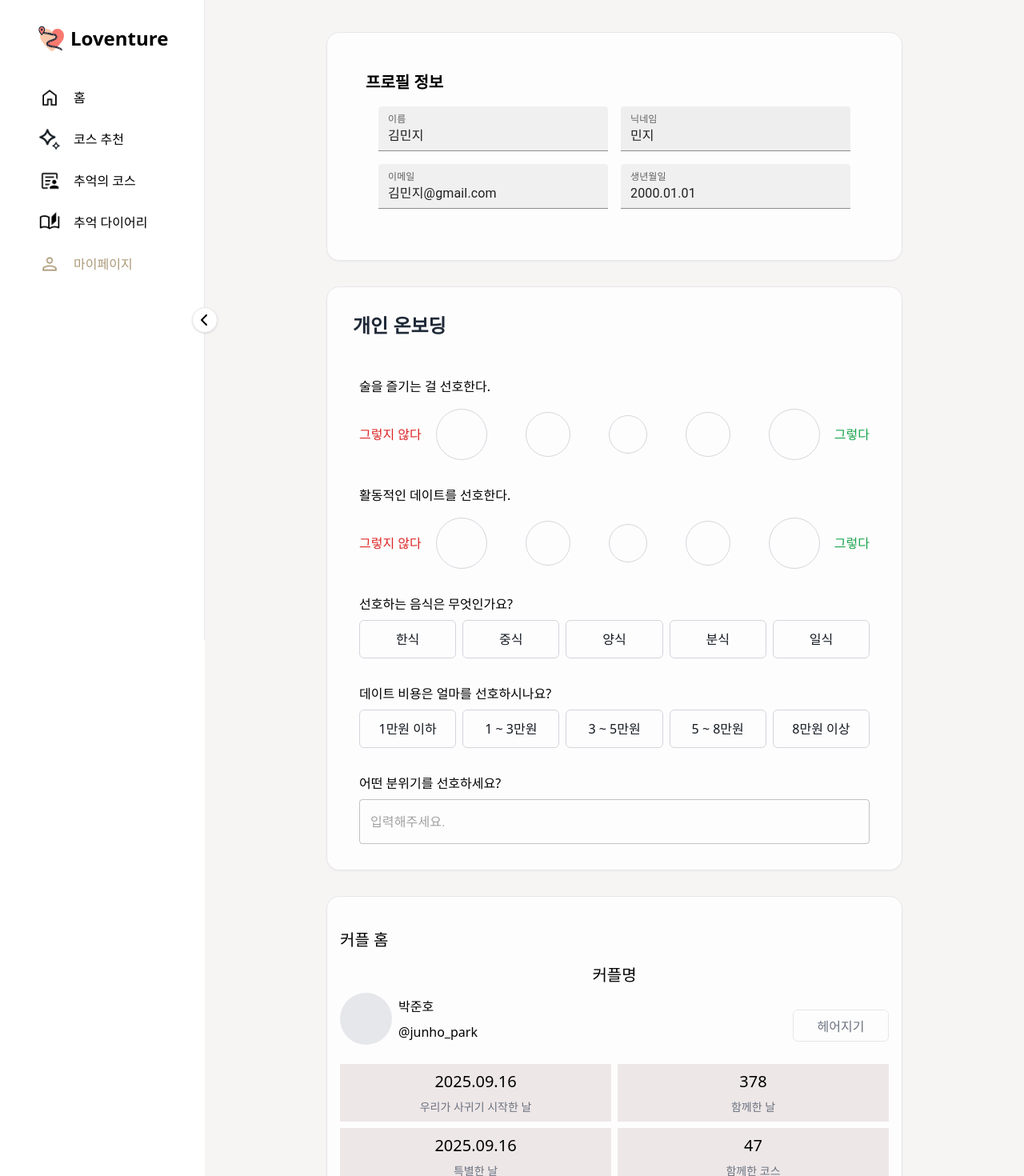
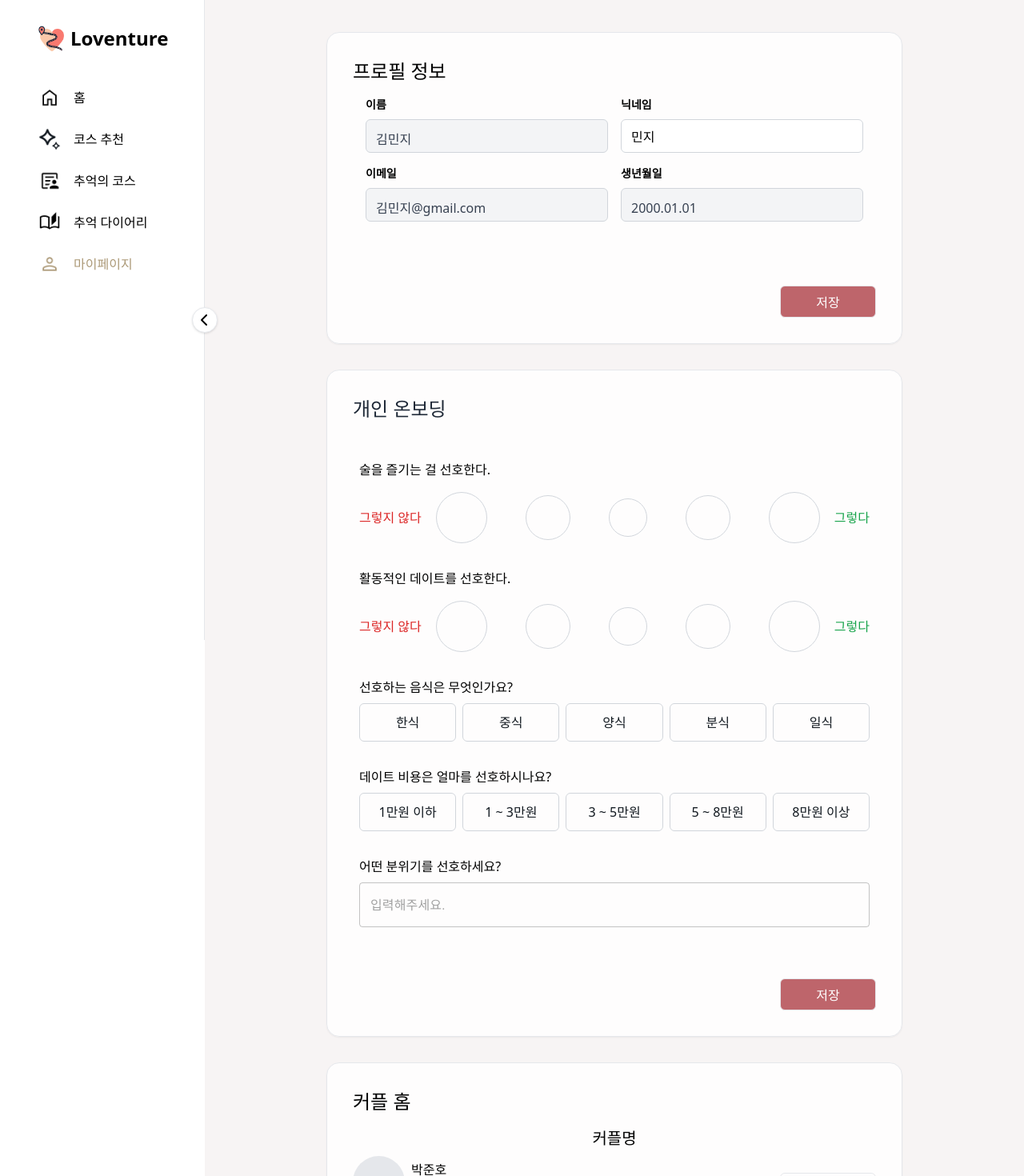
Before and after one commit to PitterPetter/PitterPetter_FE, a React (Vite) app: page /mypage in a window 1280 px wide. Shown: the top 1470 px of the page at 80% size. Built offline with nearby package versions, Linux system fonts and the light colour scheme; no server answers.

Commit message:
style: apply profile component design in Mypage - PIT-401

```diff
--- a/src/features/mypage/components/CoupleHome.tsx
+++ b/src/features/mypage/components/CoupleHome.tsx
@@ -1,7 +1,7 @@
 export const CoupleHome = () => {
   return (
-    <div className="h-full w-full p-4">
-      <h1 className="text-xl py-0 mb-4">커플 홈</h1>
+    <div className="h-full w-full p-8 py-2">
+      <h1 className="text-2xl py-0 mb-4">커플 홈</h1>
       <div className="flex flex-col gap-2">
         <div className="flex justify-center items-center w-full text-xl">
           커플명
--- a/src/features/mypage/components/Profile.tsx
+++ b/src/features/mypage/components/Profile.tsx
@@ -1,42 +1,40 @@
 import { useState } from "react";
-import { Button } from "@mui/material";
-import { TextField } from '@mui/material';
-
 
 export const Profile = () => {
   const [name, setName] = useState('민지');
   return (
-      <div className="flex flex-col gap-4 p-4 pt-0">
+      <div className="flex flex-col gap-4 p-0 pt-0">
         {/* 프로필 정보 */}
         <div className="pb-4">
-          <h1 className="text-xl font-bold py-4">프로필 정보</h1>
+          <h1 className="text-2xl pb-4">프로필 정보</h1>
           <div className="grid grid-cols-2 grid-rows-2 gap-4 px-4">
             <div className="h-full flex flex-col gap-2">
-              {/* <h2 className="text-sm font-bold">이름</h2>
-              <div className="w-[320px] h-[42px] rounded-md p-2 bg-gray-200 cursor-not-allowed border-2 border-gray-300">
+              <h2 className="text-sm font-bold">이름</h2>
+              <div className="w-full h-[42px] rounded-md p-3 bg-gray-100 cursor-not-allowed border border-gray-300 text-gray-700">
                 김민지
-              </div> */}
-              <TextField id="filled-basic" label="이름" variant="filled" defaultValue="김민지" className="bg-white cursor-not-allowed" />
+              </div>
             </div>
             <div className="h-full flex flex-col gap-2">
-              {/* <h2 className="text-sm font-bold">닉네임</h2> */}
-              <TextField id="filled-basic" label="닉네임" variant="filled" defaultValue={name} onChange={(e) => setName(e.target.value)} />
+              <h2 className="text-sm font-bold">닉네임</h2>
+              <input
+                type="text"
+                value={name}
+                onChange={(e) => setName(e.target.value)}
+                className="w-full h-[42px] rounded-md p-3 border border-gray-300 focus:outline-none focus:ring-2 focus:ring-pink-200 focus:border-transparent"
+                placeholder="닉네임을 입력하세요"
+              />
             </div>
             <div className="h-full flex flex-col gap-2">
-              {/* <h2 className="text-sm font-bold">이메일</h2>
-              <div className="w-[320px] h-[42px] border-2 border-gray-300 rounded-md p-2 bg-gray-200 cursor-not-allowed">
+              <h2 className="text-sm font-bold">이메일</h2>
+              <div className="w-full h-[42px] rounded-md p-3 bg-gray-100 cursor-not-allowed border border-gray-300 text-gray-700">
                 김민지@gmail.com
-              </div> */}
-              <TextField id="filled-basic" label="이메일" variant="filled" defaultValue="김민지@gmail.com" className="bg-white cursor-not-allowed" />
+              </div>
             </div>
             <div className="h-full flex flex-col gap-2">
-              {/* <h2 className="text-sm font-bold">생년월일</h2>
-              <div>
-                <LocalizationProvider dateAdapter={AdapterDateFns}>
-                  <DatePicker defaultValue={new Date()} />
-                </LocalizationProvider>
-              </div> */}
-              <TextField id="filled-basic" label="생년월일" variant="filled" defaultValue="2000.01.01" className="bg-white cursor-not-allowed" />
+              <h2 className="text-sm font-bold">생년월일</h2>
+              <div className="w-full h-[42px] rounded-md p-3 bg-gray-100 cursor-not-allowed border border-gray-300 text-gray-700">
+                2000.01.01
+              </div>
             </div>
           </div>
         </div>
--- a/src/pages/MyPage/MyPage.tsx
+++ b/src/pages/MyPage/MyPage.tsx
@@ -20,12 +20,18 @@ export const MyPage = () => {
         {/* 프로필 카드 */}
         <div className="p-8 border border-primary/10 rounded-2xl shadow-sm bg-white/80 backdrop-blur-sm transition-all hover:shadow-md">
           <Profile />
+          <div className="flex justify-end mt-12 px-0">
+            <div className="bg-third/60 text-white w-[120px] h-[40px] text-center py-2 rounded-md cursor-pointer border border-primary/10 text-gray-500 mt-4 hover:bg-third/80 transition-all duration-300">저장</div>
+          </div>
         </div>
 
         {/* 개인 온보딩 카드 */}
         <div className="p-8 px-2 md:px-0 border border-primary/10 rounded-2xl shadow-sm bg-white/80 backdrop-blur-sm transition-all hover:shadow-md">
-          <h2 className="text-2xl font-semibold mb-4 text-gray-800 px-2 md:px-8">개인 온보딩</h2>
+          <h2 className="text-2xl mb-4 text-gray-800 px-2 md:px-8">개인 온보딩</h2>
           <PersonalOnboarding />
+          <div className="flex justify-end mt-12 px-8">
+            <div className="bg-third/60 text-white w-[120px] h-[40px] text-center py-2 rounded-md cursor-pointer border border-primary/10 text-gray-500 mt-4 hover:bg-third/80 transition-all duration-300">저장</div>
+          </div>
         </div>
       </div>
 
```
